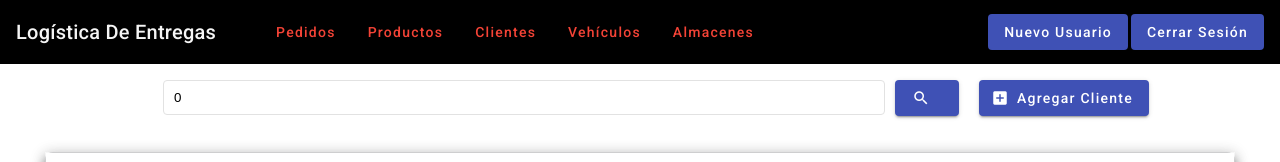
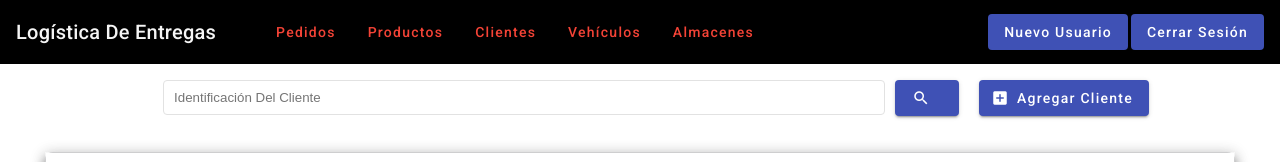
Before and after one commit to Manu3laVilla/frontendLogistica, an Angular app: page /clientes in a window 1280 px wide. Shown: the top 162 px of the page. Built offline with nearby package versions, Linux system fonts and the light colour scheme; no server answers.

Commit message:
Implementación De Filtros De Búsqueda

```diff
--- a/src/app/pages/almacenes/almacenes.component.html
+++ b/src/app/pages/almacenes/almacenes.component.html
@@ -1,6 +1,6 @@
 <div class="container">
   <div class="col">
-    <input _ngcontent-c27 type="text" placeholder="Buscar Almacén" [(ngModel)]="search">
+    <input _ngcontent-c27 type="text" placeholder="Nombre Almacén" [(ngModel)]="search">
 
     <button mat-raised-button color="primary" style="width: 1rem;" (click)="ngOnInit()">
       <mat-icon>search</mat-icon>
--- a/src/app/pages/clientes/clientes.component.html
+++ b/src/app/pages/clientes/clientes.component.html
@@ -1,6 +1,6 @@
 <div class="container">
   <div class="col">
-    <input _ngcontent-c27 type="text" placeholder="Buscar Cliente" [(ngModel)]="search">
+    <input _ngcontent-c27 type="text" placeholder="Identificación Del Cliente" [(ngModel)]="search">
 
     <button mat-raised-button color="primary" style="width: 1rem;" (click)="ngOnInit()">
       <mat-icon>search</mat-icon>
--- a/src/app/pages/clientes/clientes.component.ts
+++ b/src/app/pages/clientes/clientes.component.ts
@@ -16,8 +16,8 @@ export class ClientesComponent implements OnInit{
   clients!: Cliente[];
   displayedColumns = ['id','identificacion','nombreCliente','correoCliente','opciones'];
   dataSource!: MatTableDataSource<Cliente>;
-  isSearch: boolean = false;
-  search: number = 0;
+  id!: any;
+  search: string = '';
 
   @ViewChild(MatPaginator, { static: true }) paginator!: MatPaginator;
 
@@ -27,11 +27,12 @@ export class ClientesComponent implements OnInit{
     private router: Router){}
 
   ngOnInit(): void {
-
-    if(this.search != 0){
-      this.clienteSvc.getUserByIdentification(this.search)
+    if(this.search != ''){
+      this.id = Number(this.search);
+      this.clienteSvc.getUserByIdentification(this.id)
       .subscribe(data => {this.dataSource = new MatTableDataSource(data)});
-    } else{
+    } else
+    {
       this.clienteSvc.getClients().subscribe(data => {
         this.dataSource = new MatTableDataSource(data);
         this.dataSource.paginator = this.paginator;
--- a/src/app/pages/pedidos/detail/detail.component.html
+++ b/src/app/pages/pedidos/detail/detail.component.html
@@ -28,7 +28,7 @@
       </mat-form-field>
 
       <mat-form-field appearance="fill">
-        <b>Fecha De Registro: </b>{{model.fechaRegistro}}
+        <b>Fecha De Registro: </b>{{model.fechaRegistro | date: 'medium'}}
       </mat-form-field>
     </div>
 
@@ -56,7 +56,7 @@
       </mat-form-field>
 
       <mat-form-field appearance="fill">
-        <b>Fecha De Entrega: </b>{{model.fechaEntrega}}
+        <b>Fecha De Entrega: </b>{{model.fechaEntrega | date:'fullDate'}}
       </mat-form-field>
     </div>
   </form>
--- a/src/app/pages/pedidos/pedidos.component.html
+++ b/src/app/pages/pedidos/pedidos.component.html
@@ -1,6 +1,6 @@
 <div class="container">
   <div class="col">
-    <input _ngcontent-c27 type="text" placeholder="Buscar Pedido" [(ngModel)]="search">
+    <input _ngcontent-c27 type="text" placeholder="Guía Del Pedido" [(ngModel)]="search">
 
     <button mat-raised-button color="primary" style="width: 1rem;" (click)="ngOnInit()">
       <mat-icon>search</mat-icon>
--- a/src/app/pages/productos/productos.component.html
+++ b/src/app/pages/productos/productos.component.html
@@ -1,6 +1,6 @@
 <div class="container">
   <div class="col">
-    <input _ngcontent-c27 type="text" placeholder="Buscar Producto" [(ngModel)]="search">
+    <input _ngcontent-c27 type="text" placeholder="Nombre Del Producto" [(ngModel)]="search">
 
     <button mat-raised-button color="primary" style="width: 1rem;" (click)="ngOnInit()">
       <mat-icon>search</mat-icon>
--- a/src/app/pages/productos/productos.component.ts
+++ b/src/app/pages/productos/productos.component.ts
@@ -2,6 +2,7 @@ import { Component, OnInit, ViewChild } from '@angular/core';
 import { MatPaginator } from '@angular/material/paginator';
 import { MatTableDataSource } from '@angular/material/table';
 import { Router } from '@angular/router';
+import { delay, filter } from 'rxjs';
 import { Producto } from 'src/app/interfaces/producto';
 import { ProductosService } from 'src/app/services/productos.service';
 
@@ -27,16 +28,24 @@ export class ProductosComponent implements OnInit{
     private router: Router){}
 
   ngOnInit(): void {
-    if(this.search != ''){
+    if(this.search != '')
+    {
       this.productoSvc.getProductByNameProduct(this.search)
-      .subscribe(data => {this.dataSource = new MatTableDataSource(data);
-                          this.products = (this.products);});
-    } else{
+      .subscribe(data => {
+        console.log(data)
+        this.dataSource = new MatTableDataSource(data as Producto[]);
+        this.dataSource.paginator = this.paginator;
+      });
+    }else
+    {
       this.productoSvc.getProducts().subscribe(data => {
         this.dataSource = new MatTableDataSource(data);
         this.dataSource.paginator = this.paginator;
       })
     }
+  }
+
+  onSearch(search: string){
 
   }
 
--- a/src/app/pages/vehiculos/vehiculos.component.html
+++ b/src/app/pages/vehiculos/vehiculos.component.html
@@ -1,6 +1,6 @@
 <div class="container">
   <div class="col">
-    <input _ngcontent-c27 type="text" placeholder="Buscar Placa Vehículo" [(ngModel)]="search">
+    <input _ngcontent-c27 type="text" placeholder="Placa Vehículo" [(ngModel)]="search">
 
     <button mat-raised-button color="primary" style="width: 1rem;" (click)="ngOnInit()">
       <mat-icon>search</mat-icon>
```
